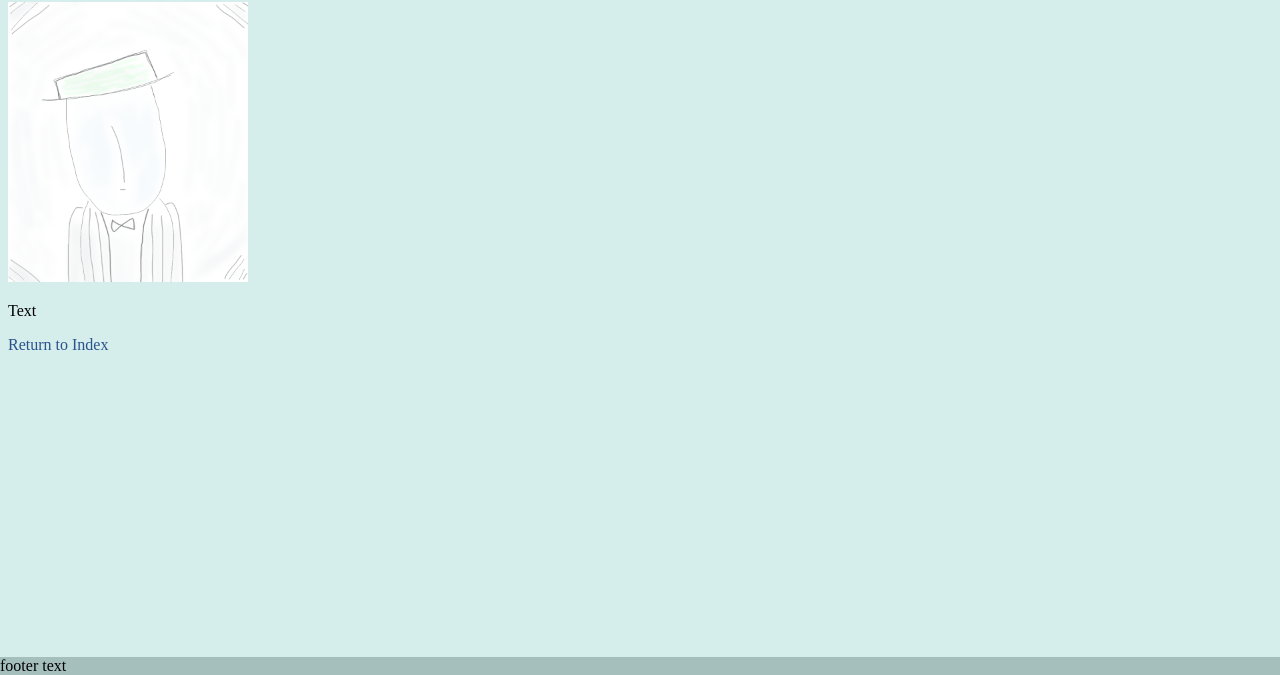
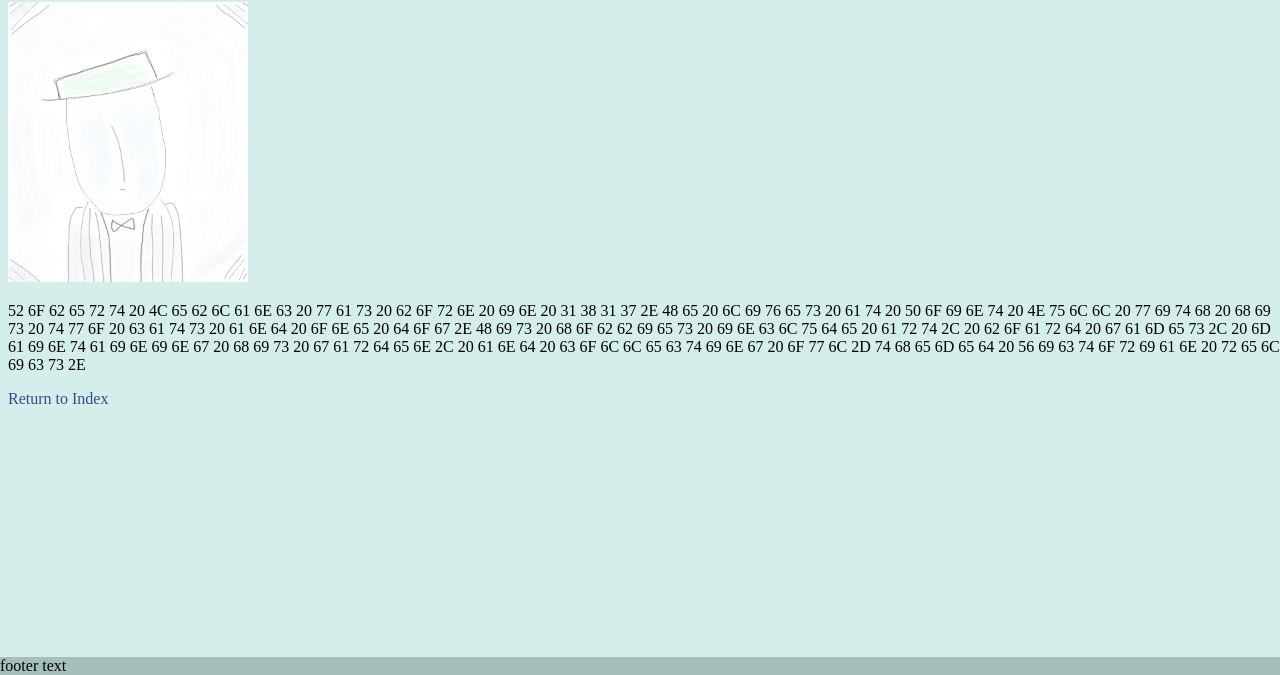
Before and after one commit to Wau-DSC/bioSite, a plain HTML site: page about.html in a window 1280 px wide. Shown: the part 125-800 px from the top of the page. Drawn offline with Linux system fonts and the light colour scheme.

Commit message:
Added text(?)

```diff
--- a/about.html
+++ b/about.html
@@ -12,7 +12,7 @@
  </header>
  <div class="content">
   <div class="about-image"><img src="images/picture1.png"/></div>
-  <p>Text</p>
+  <p>52 6F 62 65 72 74 20 4C 65 62 6C 61 6E 63 20 77 61 73 20 62 6F 72 6E 20 69 6E 20 31 38 31 37 2E 48 65 20 6C 69 76 65 73 20 61 74 20 50 6F 69 6E 74 20 4E 75 6C 6C 20 77 69 74 68 20 68 69 73 20 74 77 6F 20 63 61 74 73 20 61 6E 64 20 6F 6E 65 20 64 6F 67 2E 48 69 73 20 68 6F 62 62 69 65 73 20 69 6E 63 6C 75 64 65 20 61 72 74 2C 20 62 6F 61 72 64 20 67 61 6D 65 73 2C 20 6D 61 69 6E 74 61 69 6E 69 6E 67 20 68 69 73 20 67 61 72 64 65 6E 2C 20 61 6E 64 20 63 6F 6C 6C 65 63 74 69 6E 67 20 6F 77 6C 2D 74 68 65 6D 65 64 20 56 69 63 74 6F 72 69 61 6E 20 72 65 6C 69 63 73 2E</p>
   <a href="index.html">Return to Index</a>
  </div>
  <footer>
```
Also changed, not shown: hobbies.html (+1 -1 lines).
